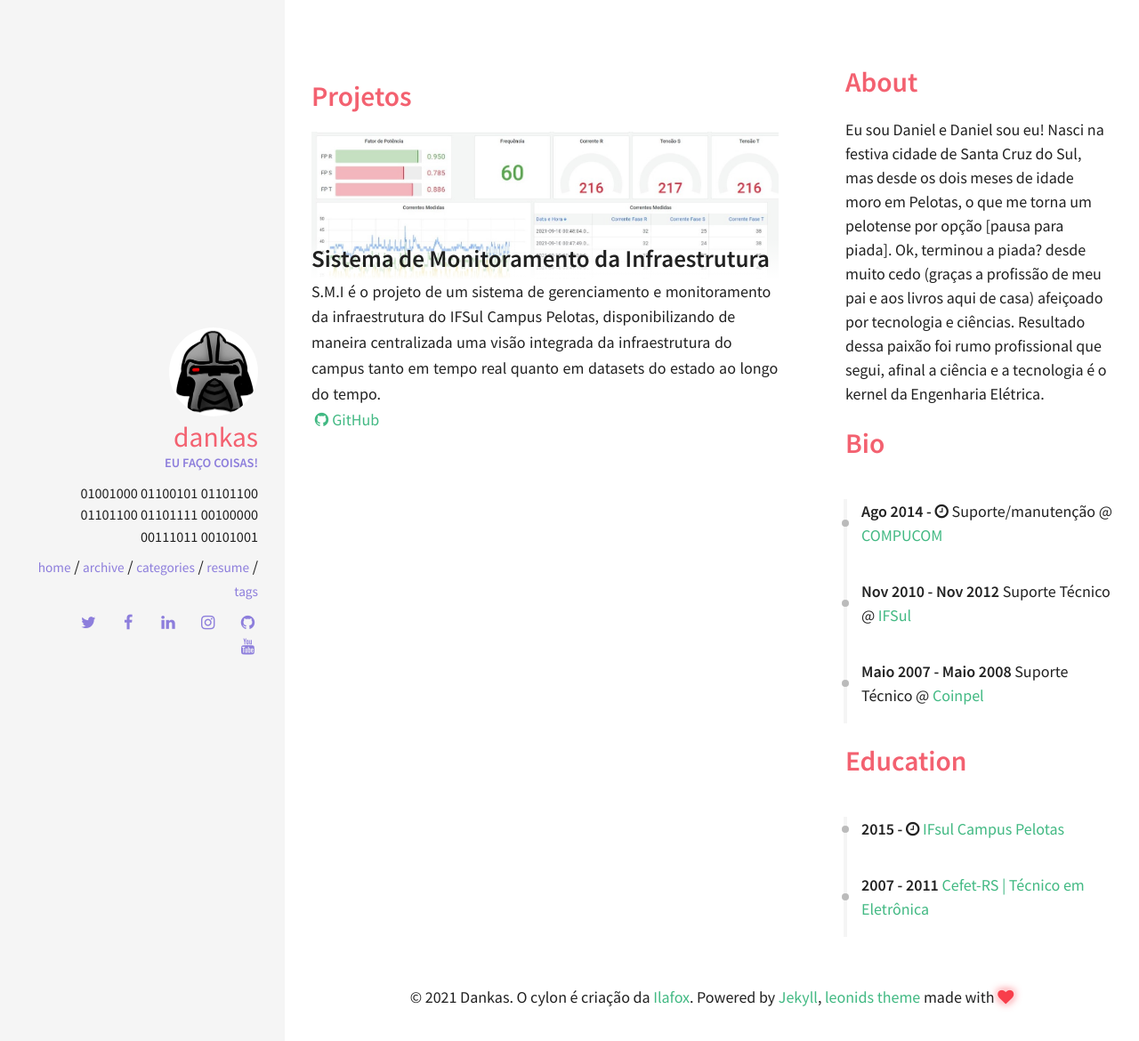
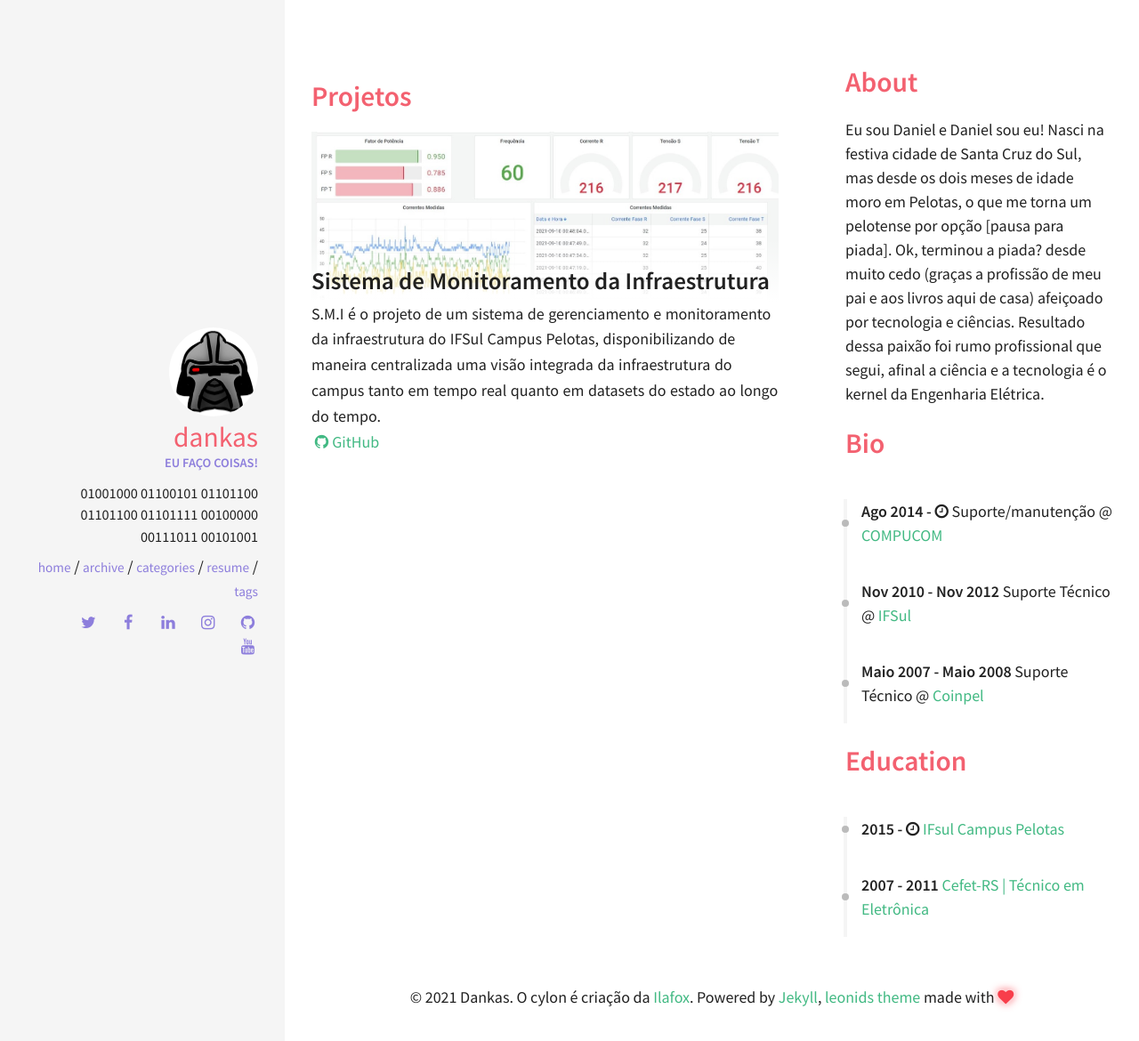
Before and after one commit to dankas/dankas.github.io, a Jekyll site: the page built from resume.html, in a window 1280 px wide. Shown: the top 1170 px of the page at 89% size. Built offline with Jekyll 4.4.1, drawn with Linux system fonts in a browser that asks for light colours; nearby versions of some CDN libraries.

Commit message:
projetos

```diff
--- a/_includes/sections/projects.html
+++ b/_includes/sections/projects.html
@@ -4,7 +4,7 @@
     <div class="row">
             <div class="col">
                 <div style="background-image: url('{{ project.image}}');background-size: cover; padding-top: 120px;">
-                <h3 style="margin: 0;background: linear-gradient(transparent, #ffffff);">{{ project.name }}</h3>
+                <h3 style="margin: 0;padding-top: 25px; background: linear-gradient(transparent, #ffffff);">{{ project.name }}</h3>
                 </div>
                 <p style="margin: 0">{{ project.descr }}</p>
 
```
